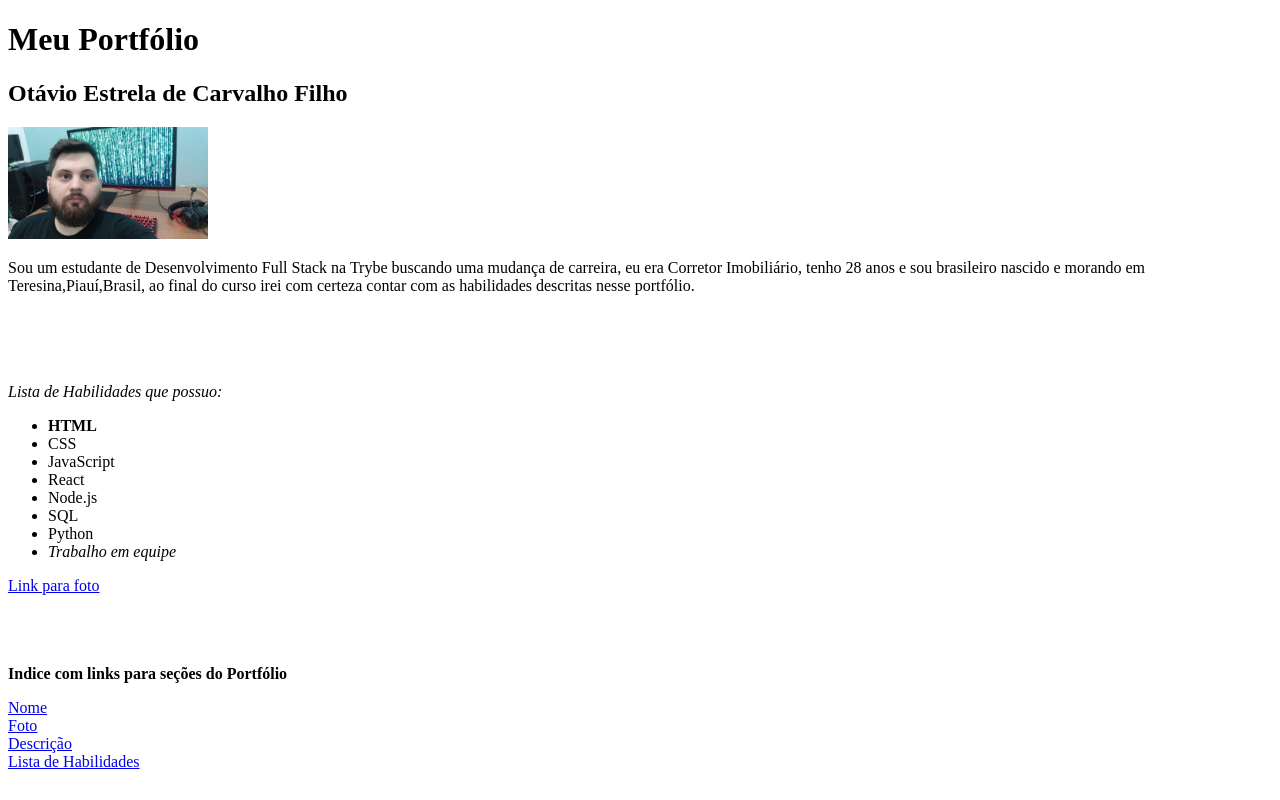
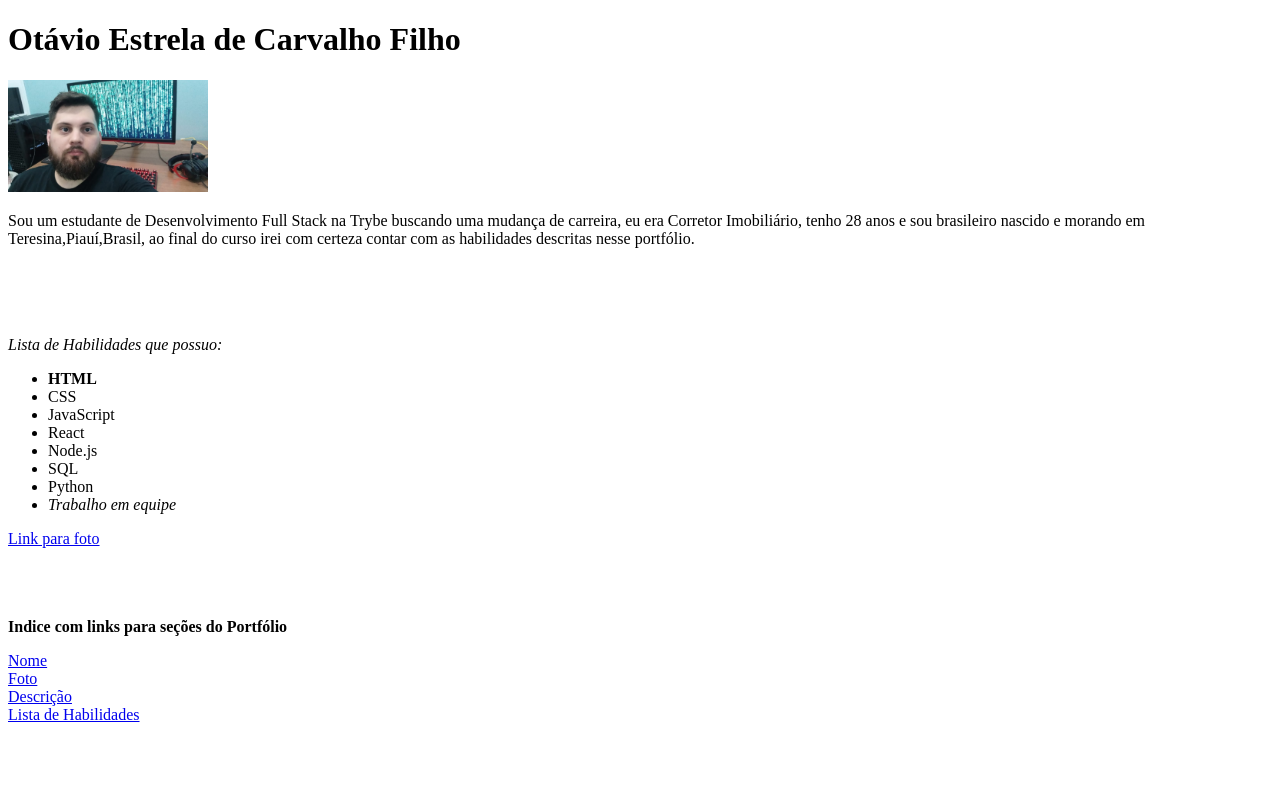
Before and after one commit to otavioecf/otavioecf.github.io, a plain HTML site: page index.html in a window 1280 px wide. Drawn offline with Linux system fonts and the light colour scheme.

Commit message:
Corrigindo as heads

```diff
--- a/index.html
+++ b/index.html
@@ -5,8 +5,7 @@
     <title>HTML</title>
   </head>
   <body>
-    <h1>Meu Portfólio</h1>
-    <h2 id="name">Otávio Estrela de Carvalho Filho</h2>
+    <h1 id="name">Otávio Estrela de Carvalho Filho</h1>
     <img id="foto" src="FotoLinkedin.jpeg" width="200px" alt="Foto de perfil do linkedin e github">
     <p id="texto">Sou um estudante de Desenvolvimento Full Stack na Trybe buscando uma mudança de carreira, eu era Corretor Imobiliário, tenho 28 anos e sou brasileiro nascido e morando em Teresina,Piauí,Brasil, ao final do curso irei com certeza contar com as habilidades descritas nesse portfólio.</p>
     <p><br><br><br><br><em>Lista de Habilidades que possuo:</em></p>
```
